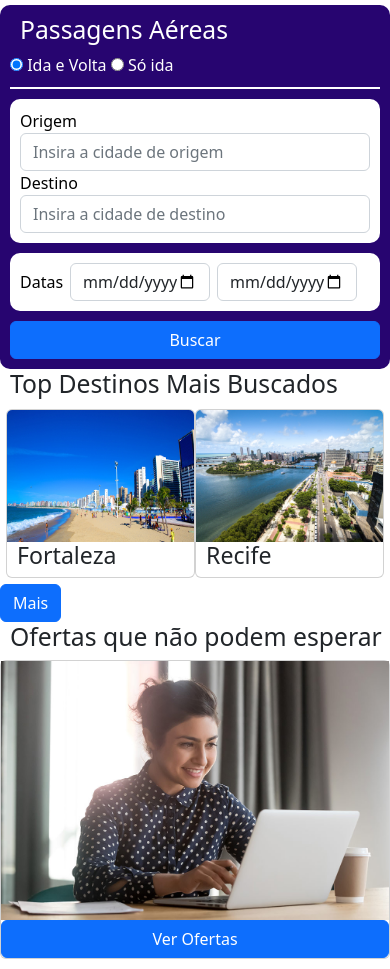
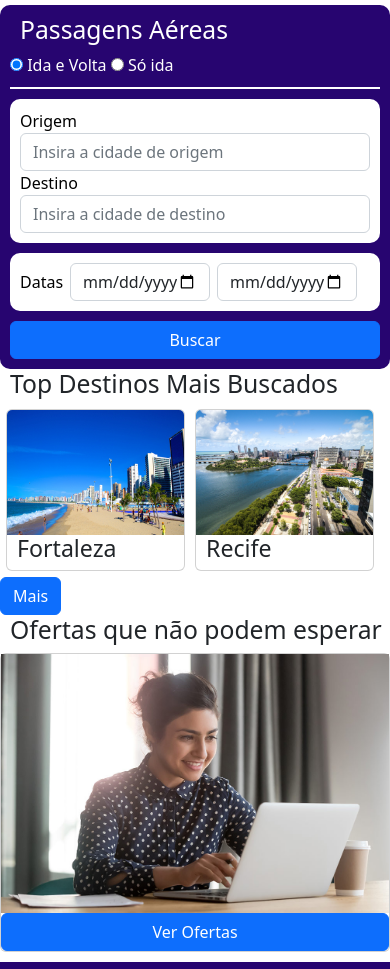
Before and after one commit to paula1309/travels-agency, a plain HTML site: page index.html in a window 390 px wide. Shown: the part 99-1068 px from the top of the page. Drawn offline with nearby package versions, Linux system fonts and the light colour scheme.

Commit message:
ajustes dos card + add modelos de BD

```diff
--- a/assets/style.css
+++ b/assets/style.css
@@ -83,10 +83,27 @@ h2, h3 {
     margin-left: 7px;
 }
 
+/* Parte Destinos Mais Buscados */
+
+.destination-and-offers{
+    display: flex;
+}
+
+.destinations-most-searched, .offers-box{
+    width: 50%;
+    margin: 20px;
+}
+
 .top-destinations {
     display: flex;
+    height: 80%;
     margin: 3px;
     padding: 3px;
+}
+
+.destinations {
+    width: 48%;
+    margin-right: 10px;
 }
 
 .top-destinations img {
@@ -234,6 +251,13 @@ h2, h3 {
     .travel-local{
         flex-direction: column;
     }
+    .destination-and-offers{
+        flex-direction: column;
+    }
+    .destinations-most-searched, .offers-box{
+        width: 100%;
+        margin: 0px;
+    }
     .card-buy{
         width: 46%;
     }
--- a/index.html
+++ b/index.html
@@ -112,17 +112,19 @@
             </form>
         </section>
 
+        <!--DESTINOS E OFERTAS-->
+        <section class="destination-and-offers">
             <!-- DESTINOS MAIS BUSCADOS-->
-        <section>
+            <div class="destinations-most-searched">
                 <h2>
                     Top Destinos Mais Buscados
                 </h2>
                 <div class="top-destinations">
-                <div class="card w-50">
+                    <div class="destinations card">
                         <img class="card-img-top" src="assets/img/fortaleza.jpg" alt="Vista da Cidade de Fortaleza" />
                         <h3 class="card-title"> Fortaleza </h3>
                     </div>
-                <div class="card w-50">
+                    <div class="destinations card">
                         <img class="card-img-top" src="assets/img/recife.jpg" alt="Vista da Cidade de Recife" />
                         <h3 class="card-title"> Recife </h3>
                     </div>
@@ -130,10 +132,10 @@
                 <button class="btn btn-primary">
                     Mais
                 </button>
-        </section>
+            </div>
 
             <!-- OFERTAS-->
-        <section>
+            <div class="offers-box">
                 <h2>
                     Ofertas que não podem esperar
                 </h2>
@@ -143,7 +145,9 @@
                         Ver Ofertas
                     </button>
                 </div>
+            </div>
         </section>
+
     </main>
 
     <!-- RODAPÉ DA PÁGINA PRINCIPAL-->
```
Also changed, not shown: 2 other files. Lines whose indentation alone changed are shown as unchanged.
